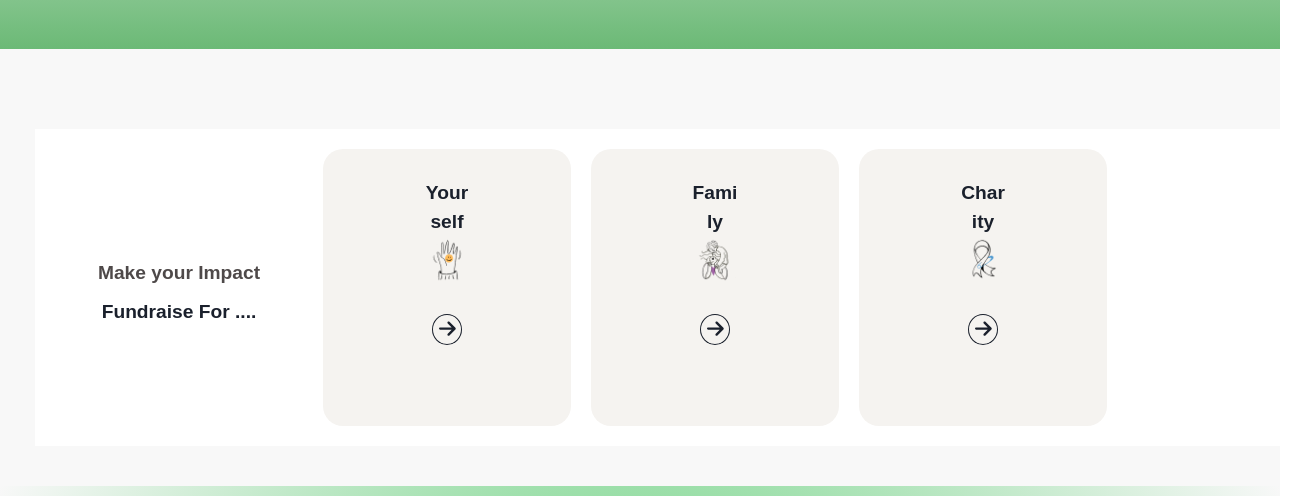
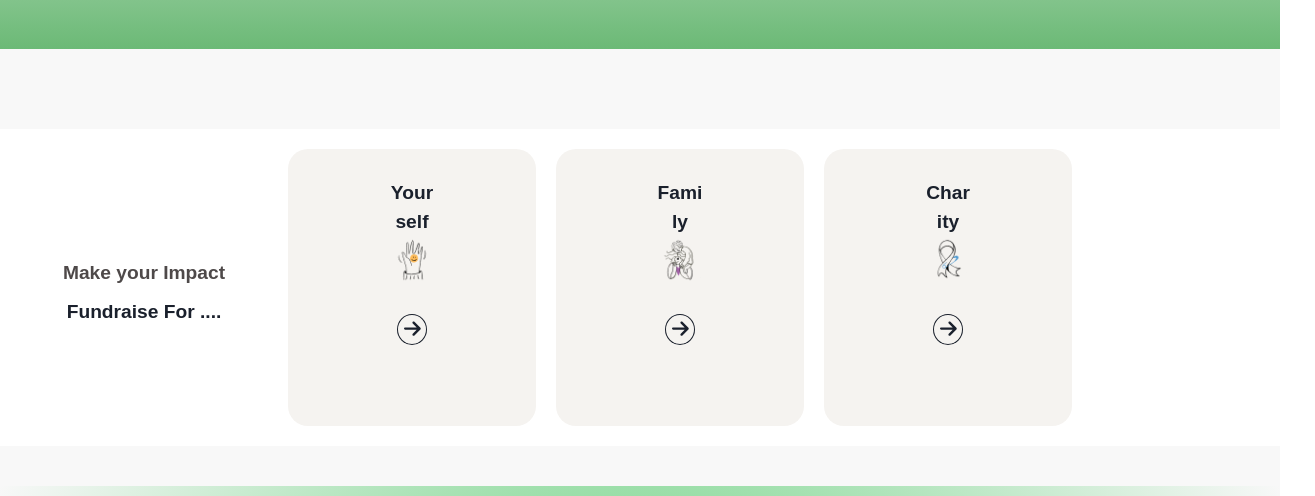
Before and after one commit to gb751006/bouncy-invention-713, a React (Create React App) app in the folder Frontend/: page / in a window 1280 px wide. Shown: the part 1690-2186 px from the top of the page, 1315 px wide, since content can reach past the window. Built offline with nearby package versions, Linux system fonts and the light colour scheme.

Commit message:
css banner add

```diff
--- a/Frontend/src/styles/bannercard.module.css
+++ b/Frontend/src/styles/bannercard.module.css
@@ -6,7 +6,7 @@
   padding: 20px;
   gap: 20px;
   background-color: white;
-  margin-left: 35px;
+  /* margin-left: 35px; */
 }
 .CBMain > div {
   width: 20%;
```
